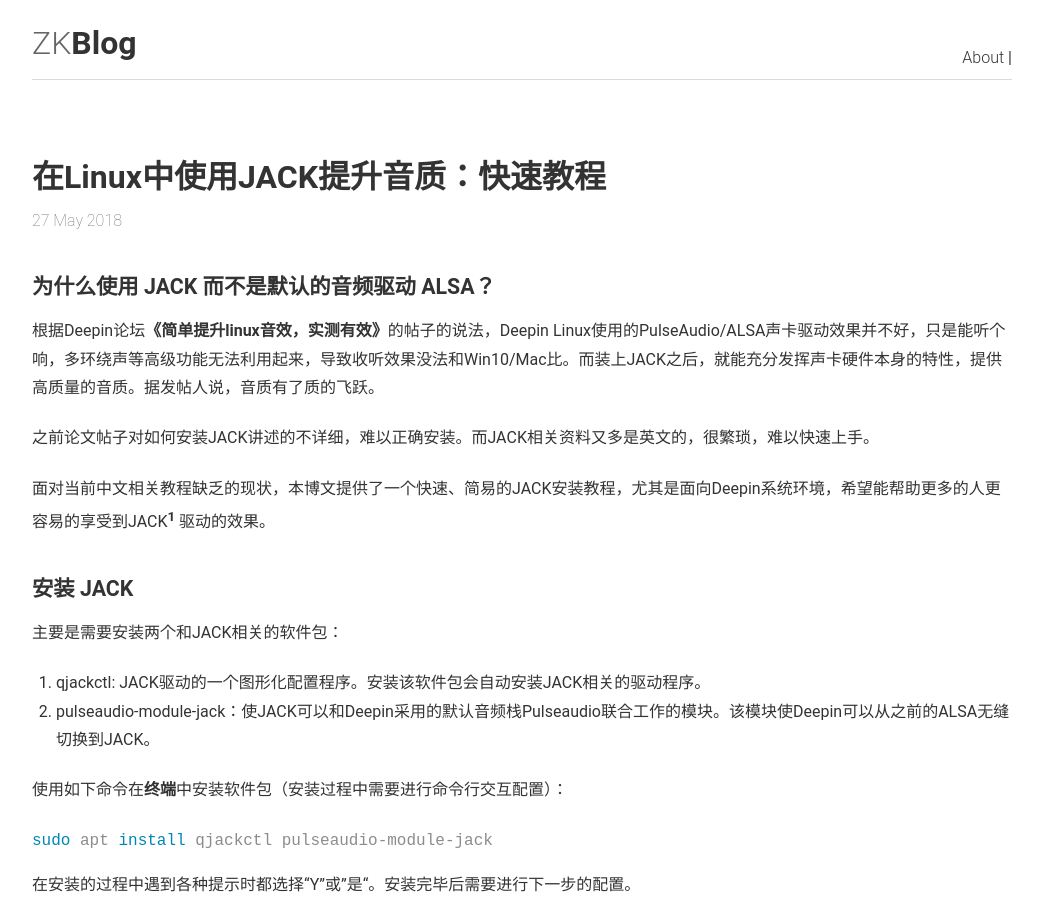
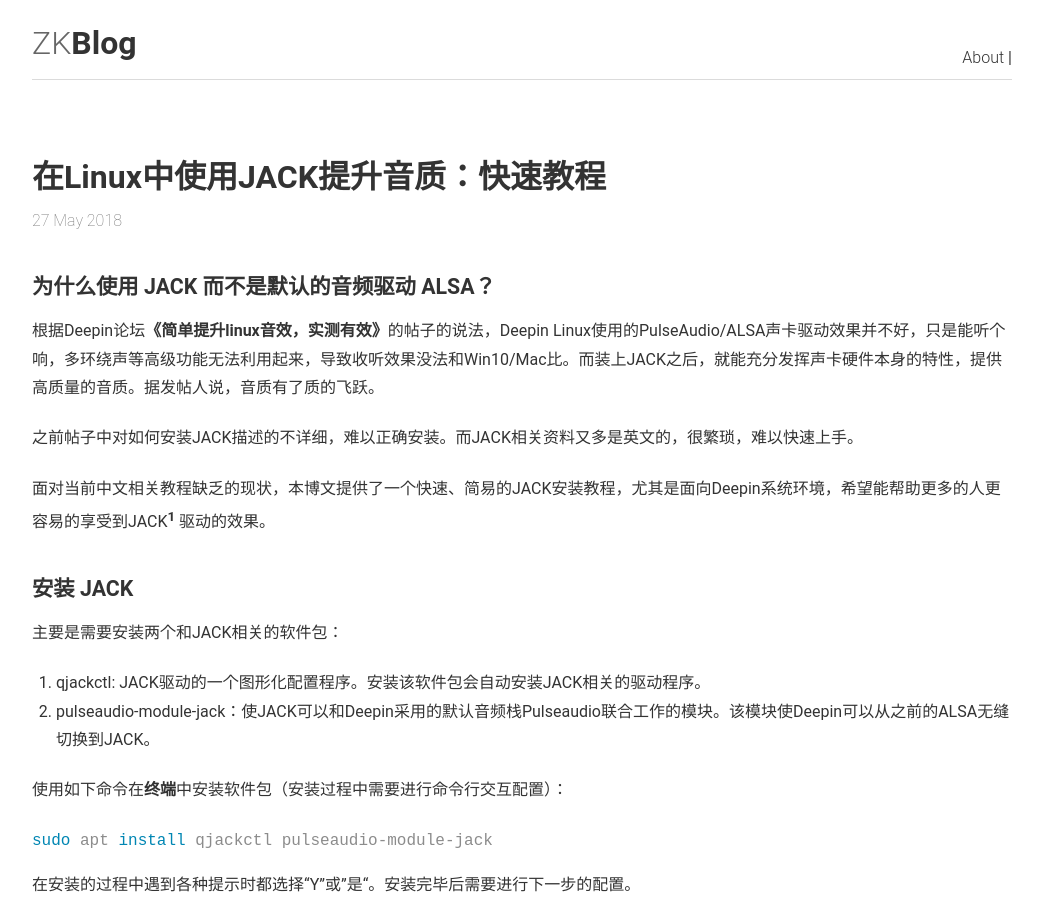
Before and after one commit to wangzk/wangzk.github.io, a Jekyll site: the page built from _posts/2018-05-27-install-jack-audio-in-deepin.md, in a window 1280 px wide and 900 px high. Shown: the whole window, without its empty margins (118-1160 px from the left). Built offline with Jekyll 4.4.1, drawn with Linux system fonts in a browser that asks for light colours; comment, search, counter and statistics services are not loaded.

Commit message:
Fix typos.

```diff
--- a/_posts/2018-05-27-install-jack-audio-in-deepin.md
+++ b/_posts/2018-05-27-install-jack-audio-in-deepin.md
@@ -8,7 +8,7 @@
 
 根据Deepin论坛[《简单提升linux音效，实测有效》](https://bbs.deepin.org/forum.php?mod=viewthread&tid=137002)的帖子的说法，Deepin Linux使用的PulseAudio/ALSA声卡驱动效果并不好，只是能听个响，多环绕声等高级功能无法利用起来，导致收听效果没法和Win10/Mac比。而装上JACK之后，就能充分发挥声卡硬件本身的特性，提供高质量的音质。据发帖人说，音质有了质的飞跃。
 
-之前论文帖子对如何安装JACK讲述的不详细，难以正确安装。而JACK相关资料又多是英文的，很繁琐，难以快速上手。
+之前帖子中对如何安装JACK描述的不详细，难以正确安装。而JACK相关资料又多是英文的，很繁琐，难以快速上手。
 
 面对当前中文相关教程缺乏的现状，本博文提供了一个快速、简易的JACK安装教程，尤其是面向Deepin系统环境，希望能帮助更多的人更容易的享受到JACK[^1] 驱动的效果。
 
```
